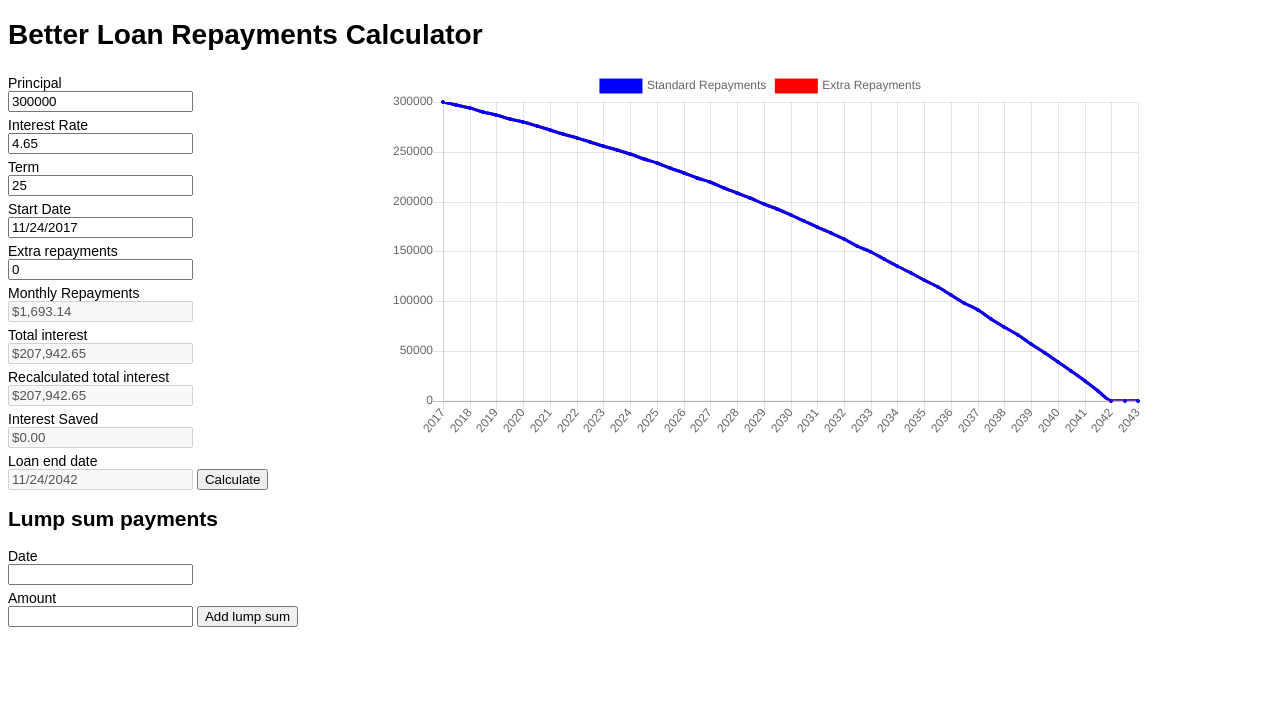
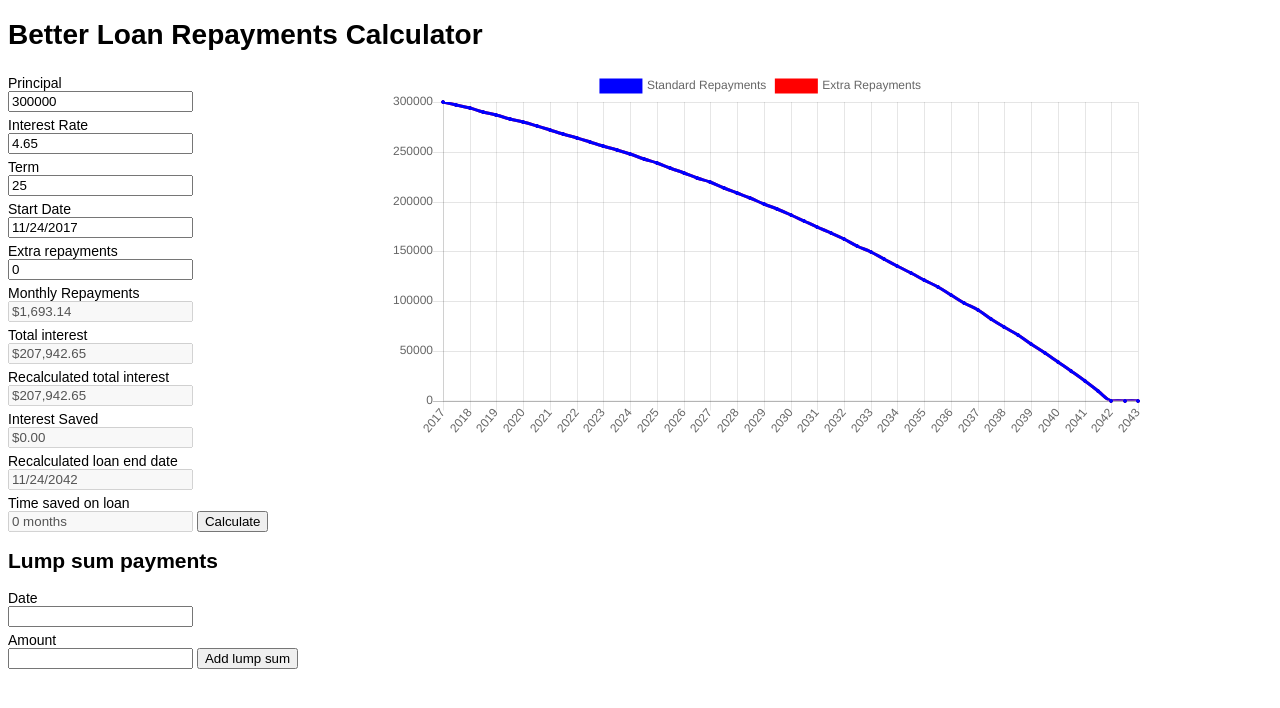
Before and after one commit to samuelwilliams/BetterLoanCalculator, a plain HTML site: page index.html in a window 1280 px wide. Drawn offline with nearby package versions, Linux system fonts and the light colour scheme.

Commit message:
Added time difference.

```diff
--- a/functions.js
+++ b/functions.js
@@ -101,7 +101,7 @@ function _periodsToZero(P, I, R, lumpSums) {
 
     let n = PeriodsToZero(P, I, R);
 
-    if (Owing(P, I, R, n) > 0) n++;
+    if (Owing(P, I, R, n) > 0.01) n++;
 
     return n + lastLumpSumPeriod;
 }
--- a/index.html
+++ b/index.html
@@ -40,8 +40,11 @@
         <label for="intrestSavings">Interest Saved</label>
         <input type="text" name="intrestSavings" id="intrestSavings" disabled />
 
-        <label for="loanEndDate">Loan end date</label>
+        <label for="loanEndDate">Recalculated loan end date</label>
         <input type="text" name="loanEndDate" id="loanEndDate" disabled />
+
+        <label for="timeSavings">Time saved on loan</label>
+        <input type="text" name="timeSavings" id="timeSavings" disabled />
 
         <input type="submit" value="Calculate" />
     </form>
--- a/script.js
+++ b/script.js
@@ -27,6 +27,7 @@ function Calculations() {
     this.intrestSavings = document.getElementById('intrestSavings');
     this.totalInterest = document.getElementById('TI');
     this.loanEndDate = document.getElementById('loanEndDate');
+    this.timeSavings = document.getElementById('timeSavings');
 }
 
 function calculate() {
@@ -40,19 +41,21 @@ function calculate() {
 
     let newTotalInterest = TotalRepayments(P, I, R + extras, window.calculations.lumpSums) - P;
     let periodsToZero = _periodsToZero(P, I, R + extras, window.calculations.lumpSums);
-    let endDate = new Date(window.calculations.startDate.valueOf());
-    endDate.setMonth(endDate.getMonth() + periodsToZero);
+    let newEndDate = new Date(window.calculations.startDate.valueOf());
+    newEndDate.setMonth(newEndDate.getMonth() + periodsToZero);
 
-    let totalPeriods = Math.max(n, periodsToZero) +12;
+    let totalPeriods = Math.max(n, periodsToZero) + 12;
     let labels = generateLabels(startDate, totalPeriods, d_i);
-    let vals = plotPayments(P, I, R, totalPeriods, d_i);
+    let vals = plotPayments(P, I, R, totalPeriods, d_i, []);
     let additionalPayments = plotPayments(P, I, R + extras, totalPeriods, d_i, window.calculations.lumpSums);
 
     document.getElementById("R").value = R.toCurrencyString();
     window.calculations.totalInterest.value = (R*n - P).toCurrencyString();
     document.getElementById("newTI").value = newTotalInterest.toCurrencyString();
     window.calculations.intrestSavings.value = ( (R*n - P) - newTotalInterest).toCurrencyString();
-    window.calculations.loanEndDate.value = endDate.toLocaleDateString();
+    window.calculations.loanEndDate.value = newEndDate.toLocaleDateString();
+
+    window.calculations.timeSavings.value = timeSavingsString(parseInt(PeriodsToZero(P, I, R) - periodsToZero));
 
     config.data.labels = labels;
     config.data.datasets[0].data = vals;
@@ -104,7 +107,6 @@ function addLumpSum(date, amount) {
 function removeLumpSum(id) {
     window.calculations.lumpSums.forEach(function (lumpSum, index) {
         if (lumpSum.id === id) {
-            console.log(lumpSum);
             window.calculations.lumpSums.splice(index, 1);
         }
     });
@@ -142,3 +144,20 @@ $( function() {
 function dateDifferenceInMonths(date_1, date_2) {
     return (date_2.getFullYear() - date_1.getFullYear()) * 12 + date_2.getMonth() - date_1.getMonth();
 }
+
+function timeSavingsString(months) {
+    let returnString = '';
+
+    if (months > 18) {
+        let years = Math.floor(months / 12);
+        months = (months - years * 12);
+
+        returnString += years;
+        returnString += (years === 1) ? ' year ' : ' years ';
+    }
+
+    returnString += months;
+    returnString += (months === 1) ? ' month' : ' months';
+
+    return returnString;
+}
```
